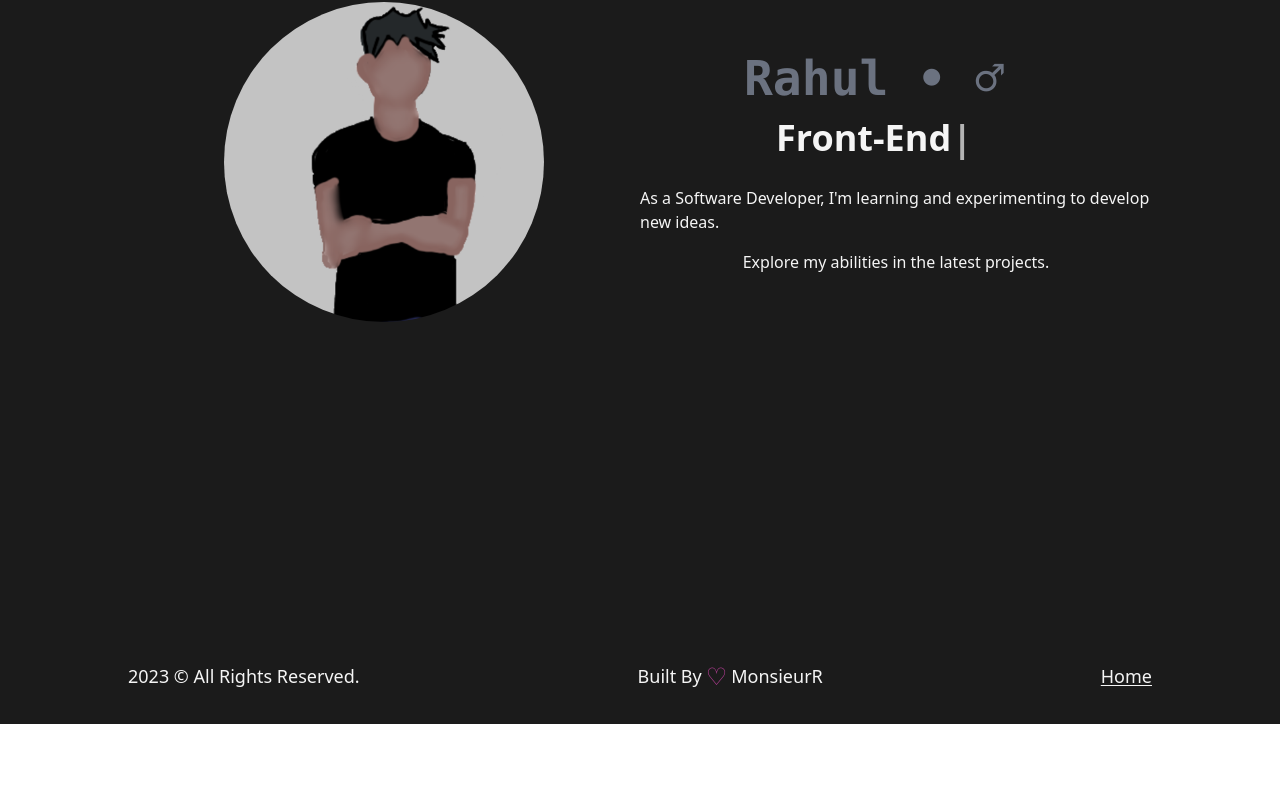
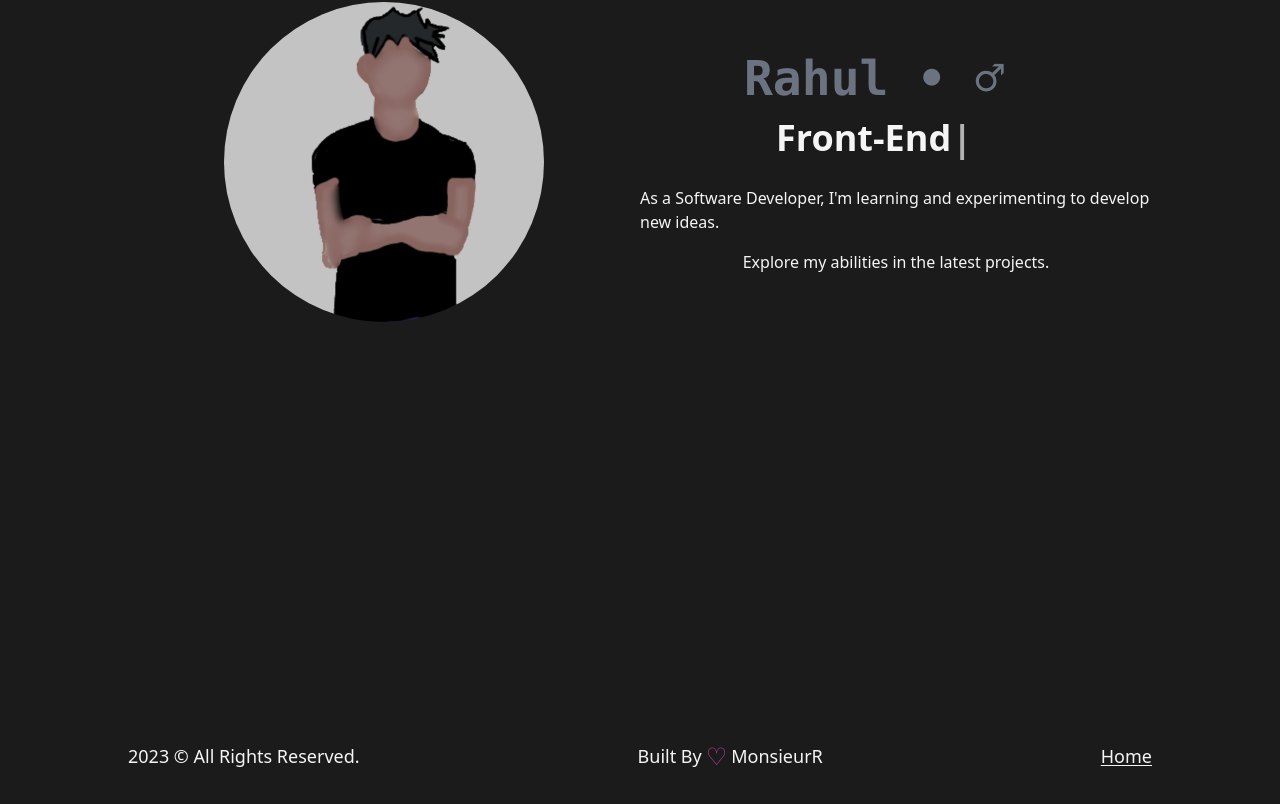
Before and after one commit to MonsieurR05/Portfolio, a Next.js app: page / in a window 1280 px wide. Shown: the part 318-1122 px from the top of the page. Before the commit the page ends 1042 px from the top, so only its background shows below. Built offline with nearby package versions, Linux system fonts and the light colour scheme.

Commit message:
Update Footer.js

```diff
--- a/src/components/Footer.js
+++ b/src/components/Footer.js
@@ -6,7 +6,7 @@ const Footer = () => {
   return (
     <footer
       className="w-full border-t-2 border-solid border-dark
-    font-medium text-lg dark:text-light dark:border-light sm:text-base
+    font-medium text-lg dark:text-light dark:border-light sm:text-base sm: relative top-20
     "
     >
       <Layout className="py-8 flex items-center justify-between lg:flex-col lg:py-6">
```
